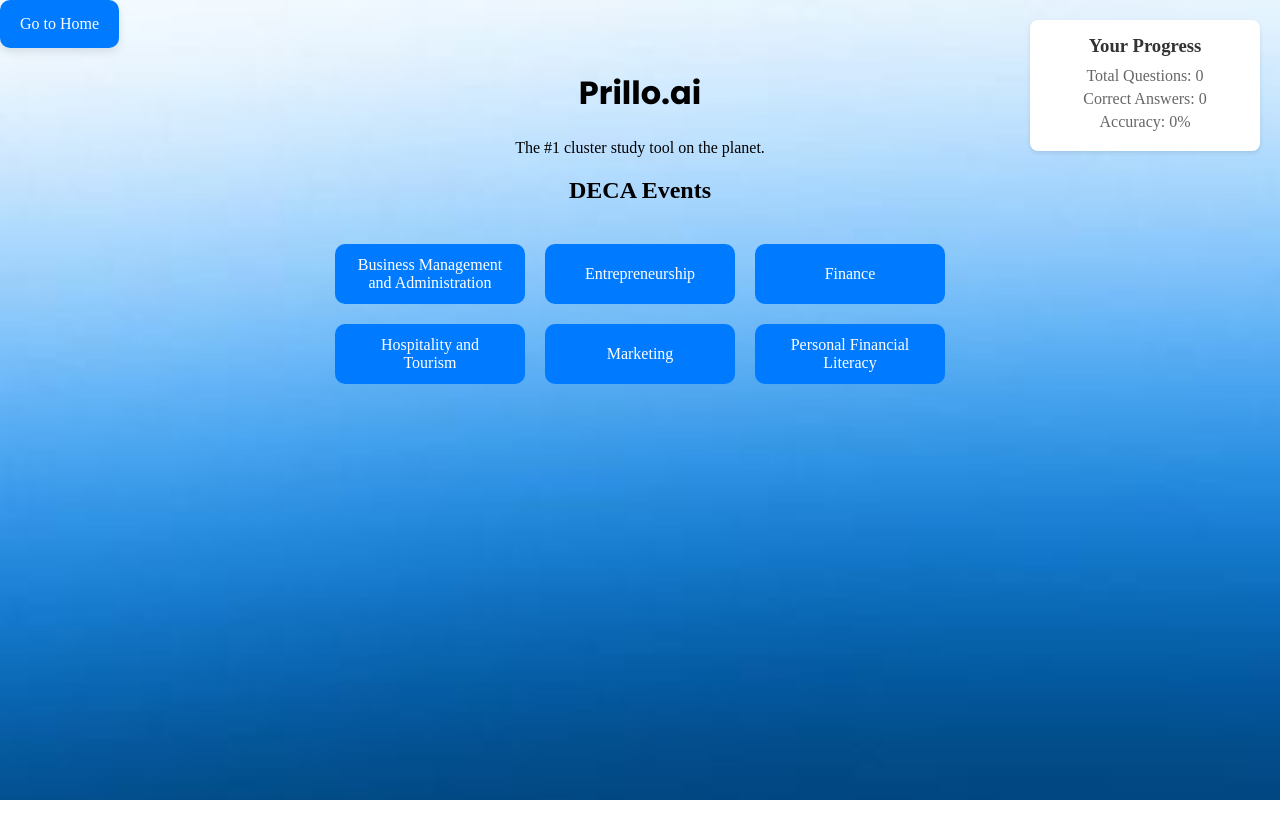
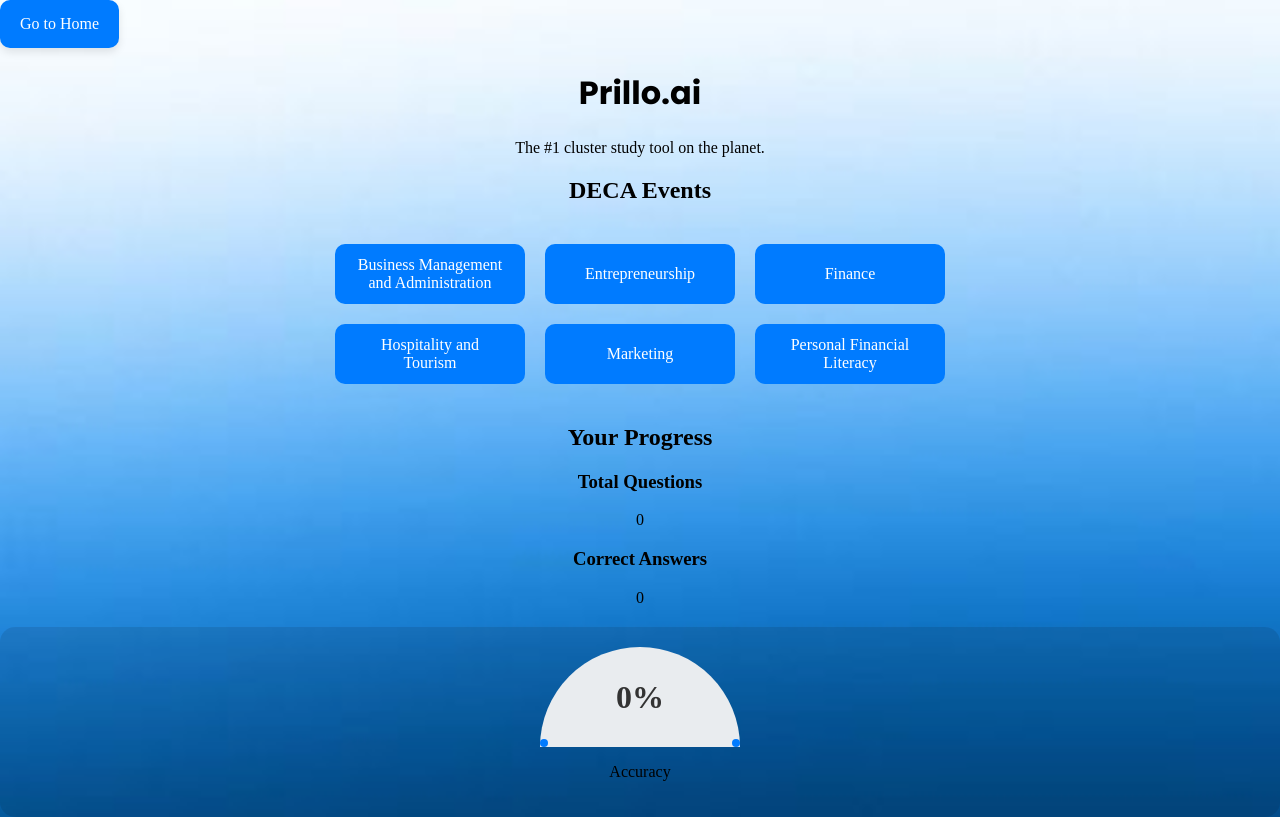
Before and after one commit to JloveGoat/sampledecawebsite, a website: page main/index.html in a window 1280 px wide. Drawn offline with Linux system fonts and the light colour scheme.

Commit message:
big accuracy changes

```diff
--- a/main/index.html
+++ b/main/index.html
@@ -12,12 +12,6 @@
         <a href="../index.html" class="nav-button">Go to Home</a>
     </nav>
 
-    <div id="progress-display" class="main-page-progress">
-        <h3>Your Progress</h3>
-        <p>Total Questions: 0</p>
-        <p>Correct Answers: 0</p>
-        <p>Accuracy: 0%</p>
-    </div>
 
     <h1 class="title">Prillo.ai</h1>
     <p>The #1 cluster study tool on the planet.</p>
@@ -31,5 +25,28 @@
         <a href="./marketing/index.html" class="button">Marketing</a>
         <a href="./personal-financial-literacy/index.html" class="button">Personal Financial Literacy</a>
     </div>
+
+    <div class="progress-section">
+        <h2>Your Progress</h2>
+        <div class="stats-container">
+            <div class="stat-box">
+                <h3>Total Questions</h3>
+                <p id="total-questions">0</p>
+            </div>
+            <div class="stat-box">
+                <h3>Correct Answers</h3>
+                <p id="correct-answers">0</p>
+            </div>
+        </div>
+        <div class="semicircle-container">
+            <div class="semicircle-progress">
+                <div class="semicircle"></div>
+                <div class="endpoint-dots"></div>
+                <div class="percentage">0%</div>
+            </div>
+            <p>Accuracy</p>
+        </div>
+    </div>
+
 </body>
 </html>
--- a/main/script.js
+++ b/main/script.js
@@ -0,0 +1,90 @@
+function updateProgress(totalQuestions, correctAnswers) {
+    // Update numbers
+    document.getElementById('total-questions').textContent = totalQuestions;
+    document.getElementById('correct-answers').textContent = correctAnswers;
+
+    // Calculate and update accuracy
+    const accuracy = totalQuestions > 0 ? (correctAnswers / totalQuestions) * 100 : 0;
+    const semicircle = document.querySelector('.semicircle');
+    const percentage = document.querySelector('.percentage');
+
+    semicircle.style.setProperty('--progress', `${accuracy}%`);
+    percentage.textContent = `${Math.round(accuracy)}%`;
+}
+
+// Example usage:
+// updateProgress(10, 7); // 70% accuracy
+
+// ... existing updateProgress function ...
+
+function saveQuizResult(category, totalQuestions, correctAnswers) {
+    // Get the current user
+    const user = firebase.auth().currentUser;
+
+    if (!user) {
+        console.log("No user logged in");
+        return;
+    }
+
+    // Create a new result object
+    const result = {
+        timestamp: new Date().toISOString(),
+        category: category,
+        totalQuestions: totalQuestions,
+        correctAnswers: correctAnswers,
+        accuracy: (correctAnswers / totalQuestions) * 100
+    };
+
+    // Save to Firebase
+    firebase.firestore().collection('users')
+        .doc(user.uid)
+        .collection('quizResults')
+        .add(result)
+        .then(() => {
+            console.log("Quiz result saved successfully");
+            updateProgress(totalQuestions, correctAnswers); // Use existing updateProgress function
+        })
+        .catch((error) => {
+            console.error("Error saving quiz result:", error);
+        });
+}
+
+function loadOverallProgress() {
+    const user = firebase.auth().currentUser;
+
+    if (!user) {
+        console.log("No user logged in");
+        return;
+    }
+
+    // Get all quiz results for the user
+    firebase.firestore().collection('users')
+        .doc(user.uid)
+        .collection('quizResults')
+        .get()
+        .then((querySnapshot) => {
+            let totalQuestions = 0;
+            let totalCorrect = 0;
+
+            querySnapshot.forEach((doc) => {
+                const result = doc.data();
+                totalQuestions += result.totalQuestions;
+                totalCorrect += result.correctAnswers;
+            });
+
+            // Update the progress display with overall totals
+            updateProgress(totalQuestions, totalCorrect);
+        })
+        .catch((error) => {
+            console.error("Error loading progress:", error);
+        });
+}
+
+// Call loadOverallProgress when the page loads
+document.addEventListener('DOMContentLoaded', () => {
+    firebase.auth().onAuthStateChanged((user) => {
+        if (user) {
+            loadOverallProgress();
+        }
+    });
+});
--- a/main/styles.css
+++ b/main/styles.css
@@ -82,50 +82,80 @@
     }
 }
 
-/* Add these progress display styles */
-#progress-display {
-    position: fixed;
-    top: 20px;
-    right: 20px;
-    background: white;
-    padding: 15px;
-    border-radius: 8px;
-    box-shadow: 0 2px 4px rgba(0,0,0,0.1);
-    z-index: 1000;
-    color: black;
-    min-width: 200px;
+/* Update the semicircle styles */
+.semicircle-container {
+    text-align: center;
+    margin-top: 20px;
+    background: rgba(0, 0, 0, 0.1);
+    padding: 20px;
+    border-radius: 15px;
 }
 
-#progress-display h3 {
-    margin: 0 0 10px 0;
+.semicircle-progress {
+    position: relative;
+    width: 200px;
+    height: 100px;
+    margin: 0 auto;
+}
+
+.semicircle {
+    position: absolute;
+    width: 200px;
+    height: 100px;
+    border-radius: 100px 100px 0 0;
+    background: #e9ecef;
+    overflow: hidden;
+}
+
+.semicircle::before {
+    content: '';
+    position: absolute;
+    width: 200px;
+    height: 100px;
+    border-radius: 100px 100px 0 0;
+    background: #007bff;
+    clip-path: polygon(
+        50% 100%,
+        50% 0%,
+        calc(50% + (var(--progress, 0) * 0.5%)) 0%,
+        calc(50% + (var(--progress, 0) * 0.5%)) 100%
+    );
+    transition: clip-path 0.5s ease;
+}
+
+/* Add endpoint dots */
+.semicircle::after {
+    content: '';
+    position: absolute;
+    width: 100%;
+    height: 100%;
+}
+
+.endpoint-dots::before,
+.endpoint-dots::after {
+    content: '';
+    position: absolute;
+    bottom: 0;
+    width: 8px;
+    height: 8px;
+    background: #007bff;
+    border-radius: 50%;
+}
+
+.endpoint-dots::before {
+    left: 0;
+}
+
+.endpoint-dots::after {
+    right: 0;
+}
+
+.percentage {
+    position: absolute;
+    top: 50%;
+    left: 50%;
+    transform: translate(-50%, -50%);
+    font-size: 32px;
+    font-weight: bold;
     color: #333;
 }
-
-#progress-display p {
-    margin: 5px 0;
-    color: #666;
-}
-
-/* Change this in main/styles.css */
-.main-page-progress {
-    position: fixed;
-    top: 20px;
-    right: 20px;
-    background: white;
-    padding: 15px;
-    border-radius: 8px;
-    box-shadow: 0 2px 4px rgba(0,0,0,0.1);
-    z-index: 1000;
-    color: black;
-    min-width: 200px;
-}
-
-.main-page-progress h3 {
-    margin: 0 0 10px 0;
-    color: #333;
-}
-
-.main-page-progress p {
-    margin: 5px 0;
-    color: #666;
-}
```
